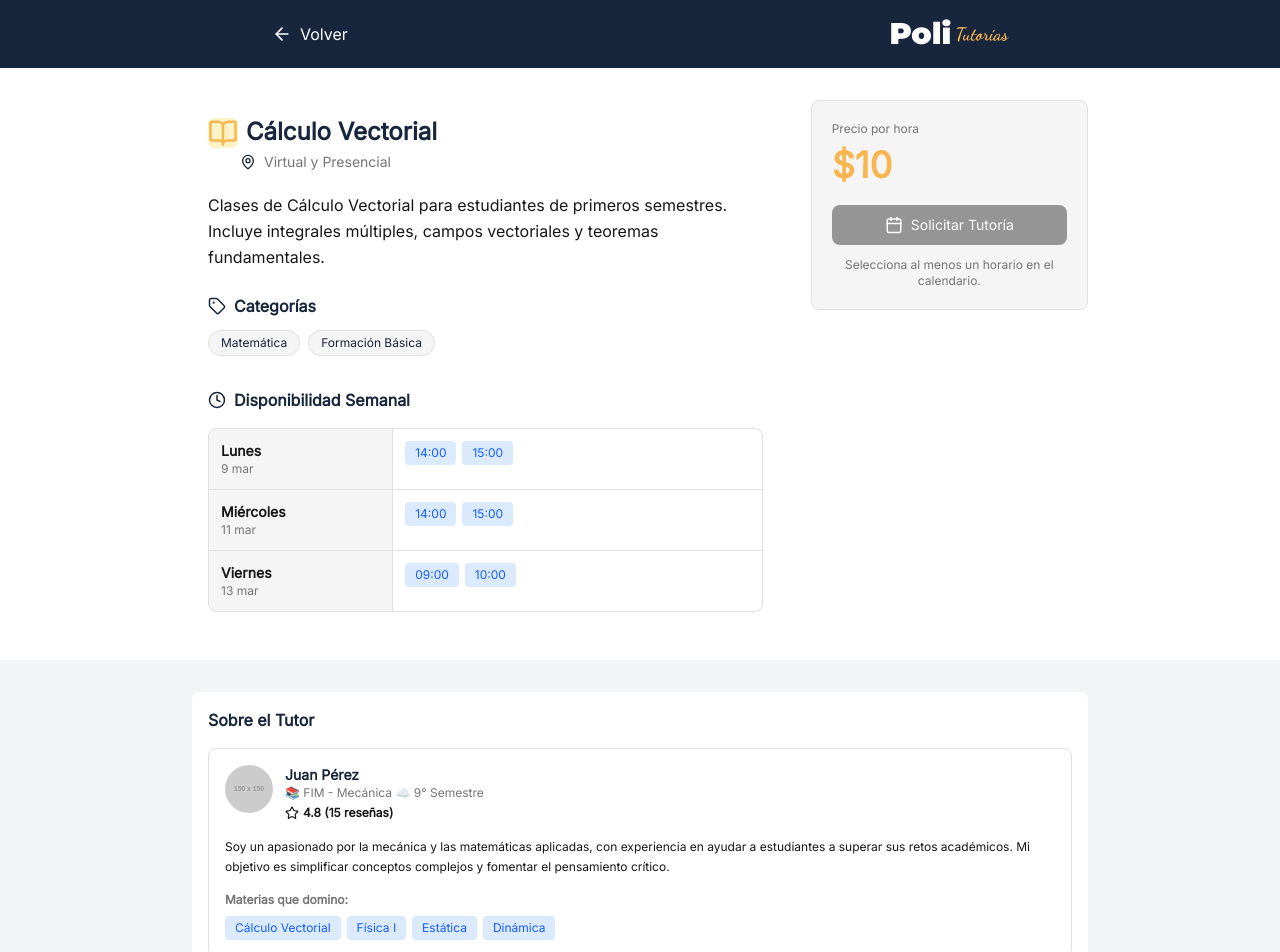
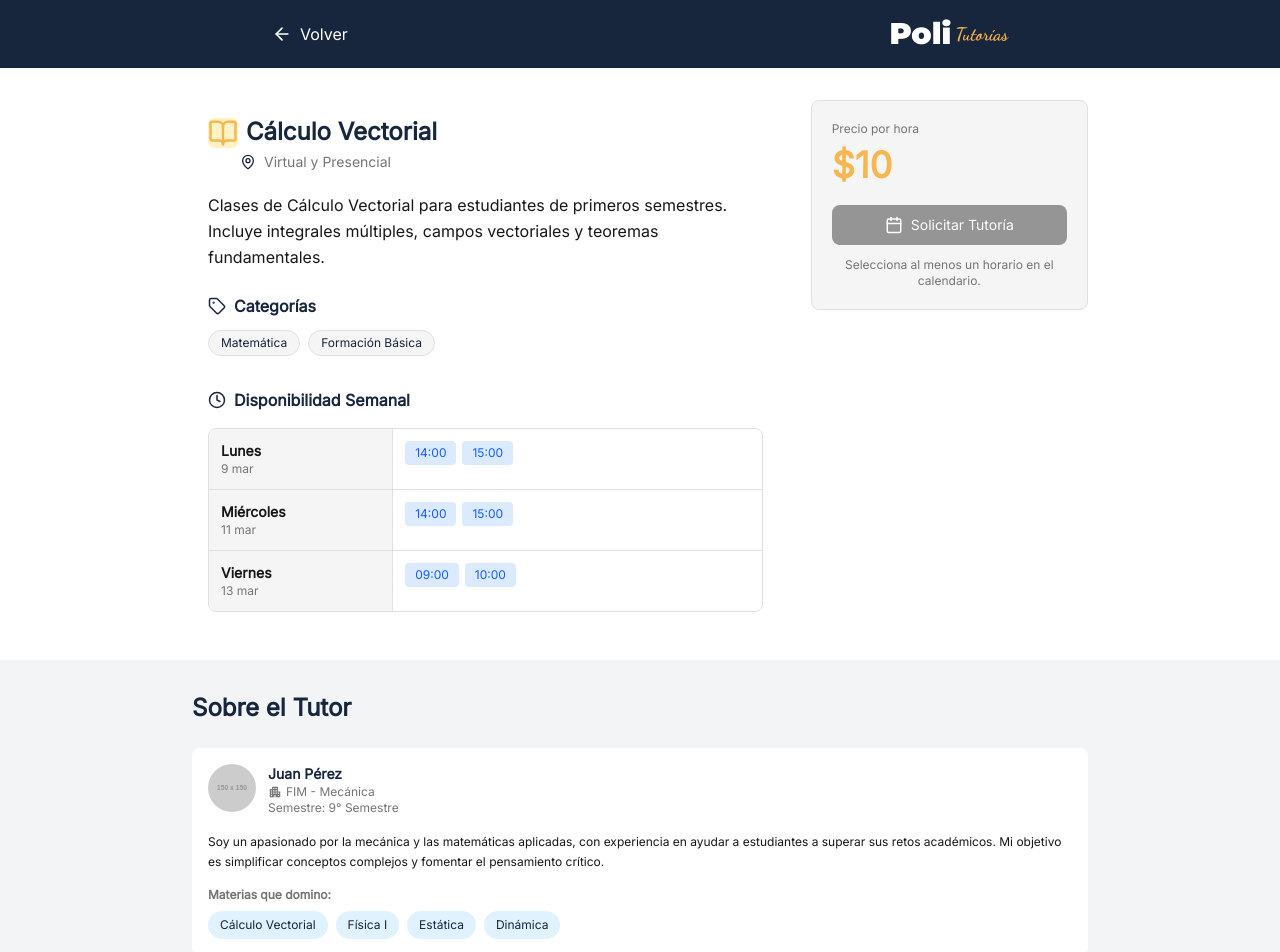
Before and after one commit to PoliTutorias/politutorias-frontend, a Next.js app: page /ofertas/1 in a window 1280 px wide. Shown: the top 952 px of the page. Built offline with nearby package versions, Linux system fonts and the light colour scheme.

Commit message:
HU32 refactor: rediseñar seccion tutor - título fuera del card, ícono edificio, tags redondeados con colores personalizados

```diff
--- a/src/app/ofertas/[id]/page.tsx
+++ b/src/app/ofertas/[id]/page.tsx
@@ -88,6 +88,7 @@ export default async function DetallesOfertaPage({
       <section className="w-full bg-gray-100 py-8">
         <div className="container mx-auto px-12 lg:px-32">
           <div className="lg:max-w-4xl lg:mx-auto">
+            <h2 className="text-2xl font-extrabold text-primary mb-6">Sobre el Tutor</h2>
             <div className="grid grid-cols-1 gap-6">
               <TutorSection tutor={offerDetails.tutor} />
               <ExperienceSection experiences={offerDetails.tutor.experience} />
--- a/src/components/tutor/TutorSection/TutorSection.tsx
+++ b/src/components/tutor/TutorSection/TutorSection.tsx
@@ -1,4 +1,4 @@
-import { Star } from 'lucide-react';
+import { MdOutlineApartment } from 'react-icons/md';
 import { TutorDetailDto } from '@/interfaces/offers/DetallesOfertaDto';
 
 interface TutorSectionProps {
@@ -7,11 +7,7 @@ interface TutorSectionProps {
 
 export default function TutorSection({ tutor }: TutorSectionProps) {
   return (
-    <div className="bg-white rounded-lg p-4">
-      <h2 className="text-base font-semibold text-primary mb-4">Sobre el Tutor</h2>
-
-      {/* Card del tutor */}
-      <div className="bg-white border border-border rounded-lg p-4 space-y-4">
+    <div className="bg-white rounded-lg p-4 space-y-4">
       {/* Foto, nombre y datos académicos */}
       <div className="flex gap-3">
         {/* Avatar placeholder */}
@@ -29,19 +25,16 @@ export default function TutorSection({ tutor }: TutorSectionProps) {
           )}
         </div>
 
-          {/* Nombre, carrera, semestre */}
+        {/* Nombre y datos académicos */}
         <div className="flex-1">
           <h3 className="text-sm font-bold text-primary">{tutor.name}</h3>
+          <p className="text-xs text-text-secondary flex items-center gap-1">
+            <MdOutlineApartment size={14} />
+            <span>{tutor.career}</span>
+          </p>
           <p className="text-xs text-text-secondary">
-              📚 {tutor.career} ☁️ {tutor.semester}
+            Semestre: {tutor.semester}
           </p>
-            {/* Rating */}
-            <div className="flex items-center gap-1 mt-1">
-              <Star size={14} className="text-yellow fill-yellow" />
-              <span className="text-xs font-semibold text-foreground">
-                {tutor.rating} ({tutor.reviewsCount} reseñas)
-              </span>
-            </div>
         </div>
       </div>
 
@@ -51,11 +44,11 @@ export default function TutorSection({ tutor }: TutorSectionProps) {
       {/* Materias que domina */}
       <div>
         <p className="text-xs font-semibold text-text-secondary mb-2">Materias que domino:</p>
-          <div className="flex flex-wrap gap-1.5">
+        <div className="flex flex-wrap gap-2">
           {tutor.masteredSubjects.map((subject, index) => (
             <span
               key={index}
-                className="px-2.5 py-1 bg-blue-100 text-blue-600 rounded text-xs font-medium"
+              className="px-3 py-1.5 bg-sky-100 text-primary rounded-full text-xs font-medium"
             >
               {subject.name}
             </span>
@@ -63,6 +56,5 @@ export default function TutorSection({ tutor }: TutorSectionProps) {
         </div>
       </div>
     </div>
-    </div>
   );
 }
```
Lines whose indentation alone changed are shown as unchanged.
